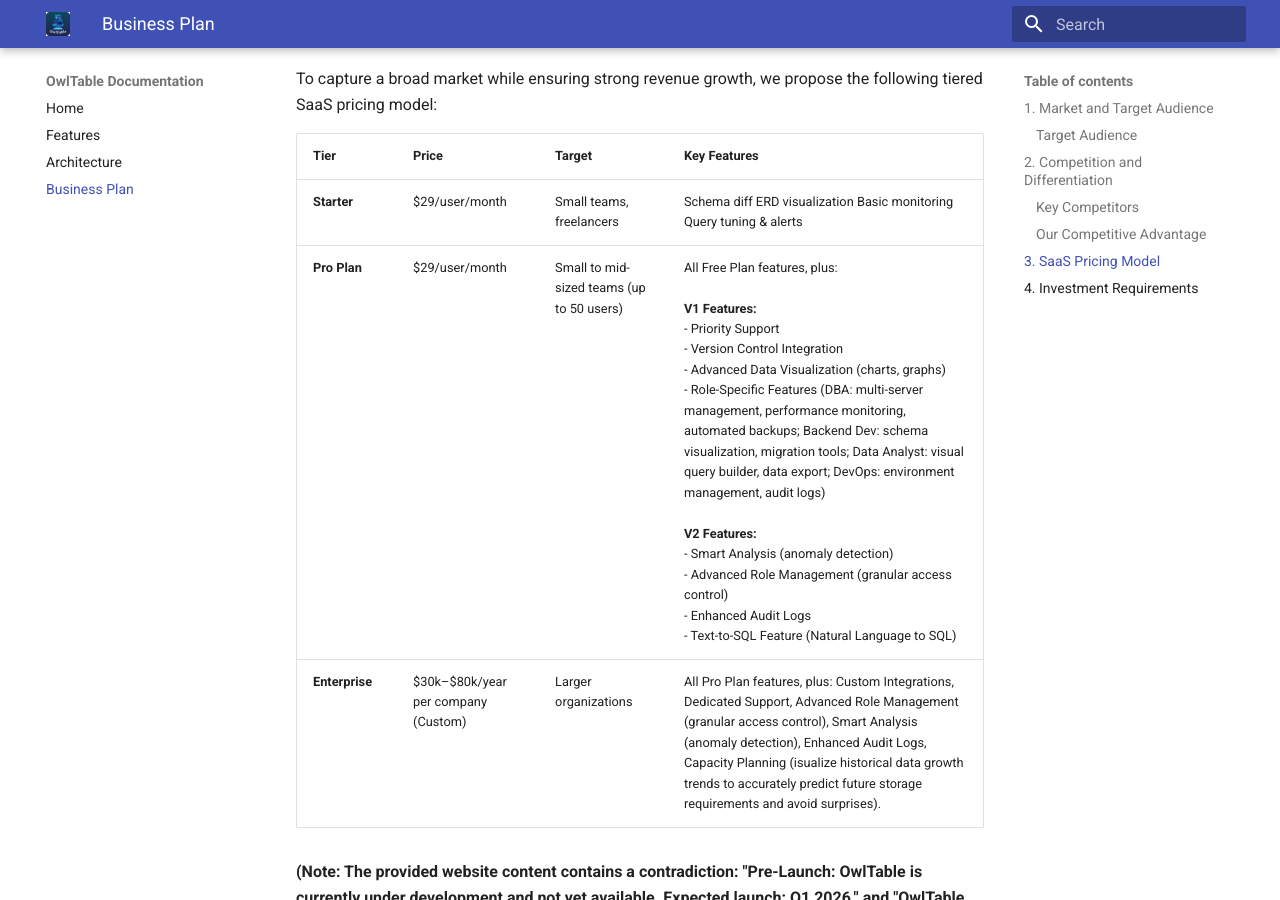
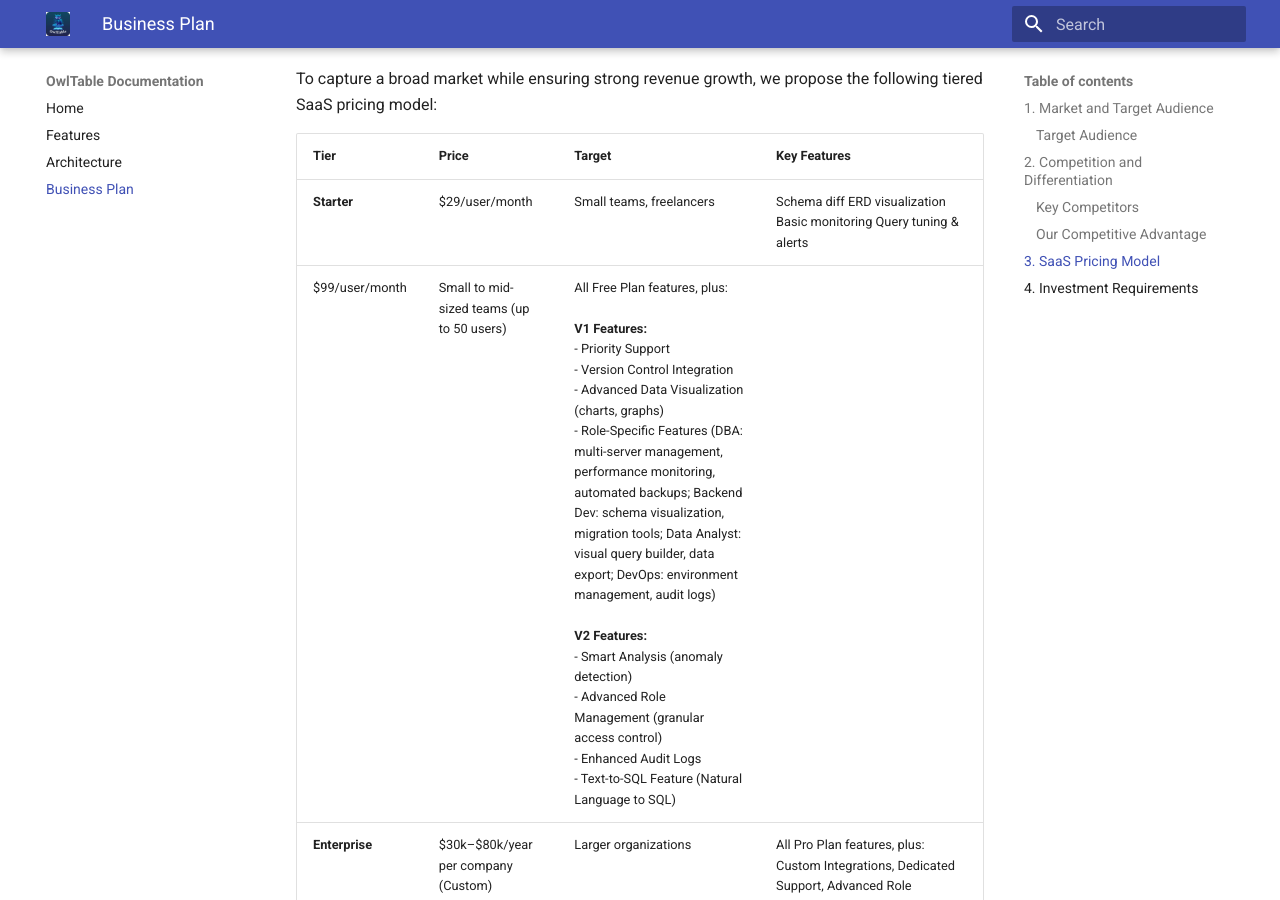
Before and after one commit to yehoshuas1978/owltable-landing-page, an MkDocs documentation site: the page built from documentation/docs/business_plan.md, in a window 1280 px wide and 900 px high, scrolled down 1701 px. Built offline with MkDocs 1.6.1 and Material for MkDocs 9.7.7, drawn with Linux system fonts in a browser that asks for light colours.

Commit message:
feat: Update Pro Plan pricing to 9/user/month

```diff
--- a/documentation/docs/business_plan.md
+++ b/documentation/docs/business_plan.md
@@ -47,7 +47,7 @@
 | Tier           | Price                               | Target                                  | Key Features                                                                                                                                                                                                                                                                                                                                                                |
 | :------------- | :---------------------------------- | :-------------------------------------- | :-------------------------------------------------------------------------------------------------------------------------------------------------------------------------------------------------------------------------------------------------------------------------------------------------------------------------------------------------------------------------- |
 | **Starter**  | $29/user/month                                | Small teams, freelancers                        | Schema diff ERD visualization Basic monitoring Query tuning & alerts                                                                                                                                                                                     |
-| **Pro Plan**  | $29/user/month                      | Small to mid-sized teams (up to 50 users) | All Free Plan features, plus: <br><br>**V1 Features:**<br> - Priority Support<br> - Version Control Integration<br> - Advanced Data Visualization (charts, graphs)<br> - Role-Specific Features (DBA: multi-server management, performance monitoring, automated backups; Backend Dev: schema visualization, migration tools; Data Analyst: visual query builder, data export; DevOps: environment management, audit logs)<br><br>**V2 Features:**<br> - Smart Analysis (anomaly detection)<br> - Advanced Role Management (granular access control)<br> - Enhanced Audit Logs<br> - Text-to-SQL Feature (Natural Language to SQL) |
+| $99/user/month                      | Small to mid-sized teams (up to 50 users) | All Free Plan features, plus: <br><br>**V1 Features:**<br> - Priority Support<br> - Version Control Integration<br> - Advanced Data Visualization (charts, graphs)<br> - Role-Specific Features (DBA: multi-server management, performance monitoring, automated backups; Backend Dev: schema visualization, migration tools; Data Analyst: visual query builder, data export; DevOps: environment management, audit logs)<br><br>**V2 Features:**<br> - Smart Analysis (anomaly detection)<br> - Advanced Role Management (granular access control)<br> - Enhanced Audit Logs<br> - Text-to-SQL Feature (Natural Language to SQL) |
 | **Enterprise** | $30k–$80k/year per company (Custom) | Larger organizations                    | All Pro Plan features, plus: Custom Integrations, Dedicated Support, Advanced Role Management (granular access control), Smart Analysis (anomaly detection), Enhanced Audit Logs, Capacity Planning (isualize historical data growth trends to accurately predict future storage requirements and avoid surprises).                                                                                                                                                                 |
 
 **(Note: The provided website content contains a contradiction: "Pre-Launch: OwlTable is currently under development and not yet available. Expected launch: Q1 2026." and "OwlTable V1 Available Now". The pricing details listed above are from the "Transparent Pricing" section, reflecting the V1 offering.)**
```
